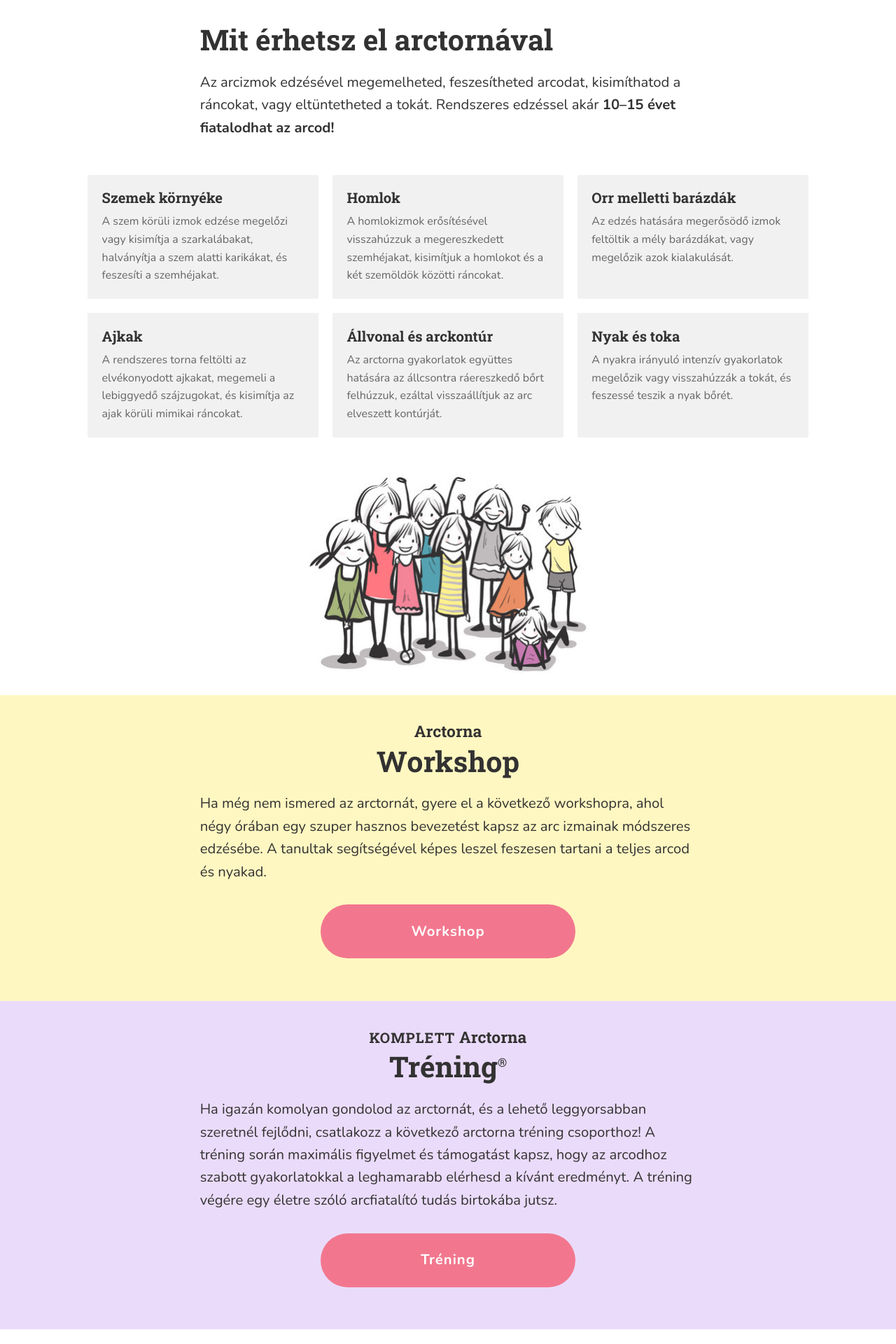
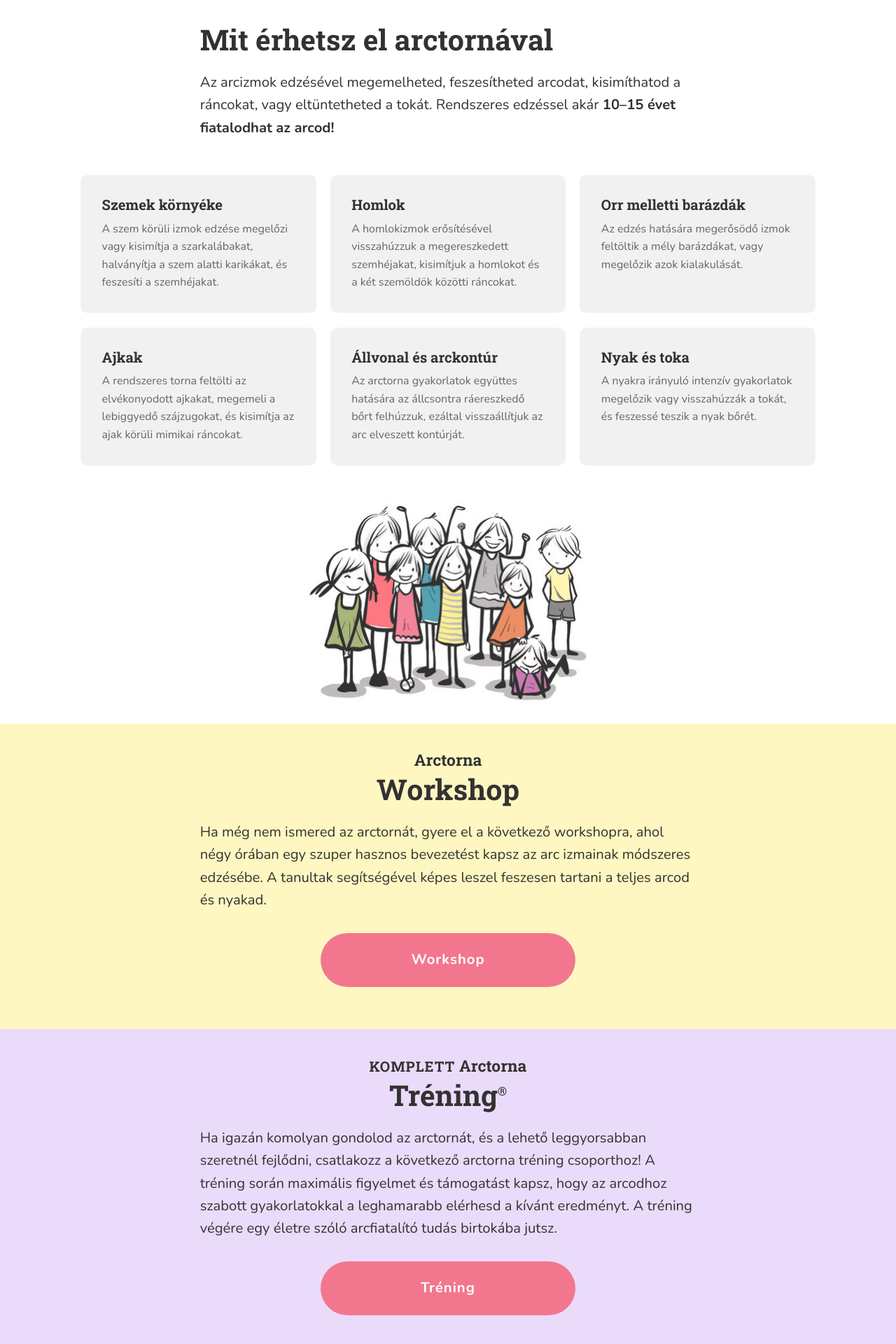
Before and after one commit to monikamudra/arctorna, a Jekyll site: the page built from index.md, in a window 1280 px wide. Shown: the part 946-2866 px from the top of the page at 70% size. Built offline with Jekyll 4.4.1, drawn with Linux system fonts in a browser that asks for light colours.

Commit message:
Make boxes a bit more feminine by rounding

```diff
--- a/_sass/brand/_tokens.scss
+++ b/_sass/brand/_tokens.scss
@@ -64,7 +64,9 @@
 
 @include token(
   "radius", (
-    "default": 2px
+    "default": 2px,
+    "medium": 10px,
+    "large": 20px,
   )
 );
 
--- a/_sass/components/_collection.scss
+++ b/_sass/components/_collection.scss
@@ -1,6 +1,6 @@
 @include token(
   "c-Collection", (
-    "space": space-rem(1)
+    "space": space-rem(1.5)
   )
 );
 
@@ -32,7 +32,7 @@
 }
 
 .c-Collection--Contoured {
-  $box-padding: space-rem(1);
+  $box-padding: space-rem(1.5);
   $box-margin: space-rem(.5);
 
   @include break($from: 600px) {
@@ -46,7 +46,7 @@
       margin: $box-margin;
       padding: $box-padding;
       border: token("border", "thick-subtle");
-      border-radius: token("radius", "default");
+      border-radius: token("radius", "large");
     }
     @include break($from: "medium") {
       width: calc(33.33% - #{$box-margin * 2});
@@ -59,6 +59,7 @@
     @include break($from: 600px) {
       border: none;
       background-color: token("color-for", "background-alt");
+      border-radius: token("radius", "medium");
     }
   }
 }
--- a/_sass/components/_event.scss
+++ b/_sass/components/_event.scss
@@ -1,7 +1,7 @@
 .c-Event {
   display: flex;
   overflow: hidden;
-  border-radius: token("radius", "default");
+  border-radius: token("radius", "medium");
 
   @include break($to: 599px) {
     font-size: font-size-em(-1);
--- a/_sass/components/_list.scss
+++ b/_sass/components/_list.scss
@@ -2,6 +2,6 @@
 
 .c-List__Item {
   &:not(:last-child) {
-    margin-bottom: 2px;
+    margin-bottom: 10px;
   }
 }
```
